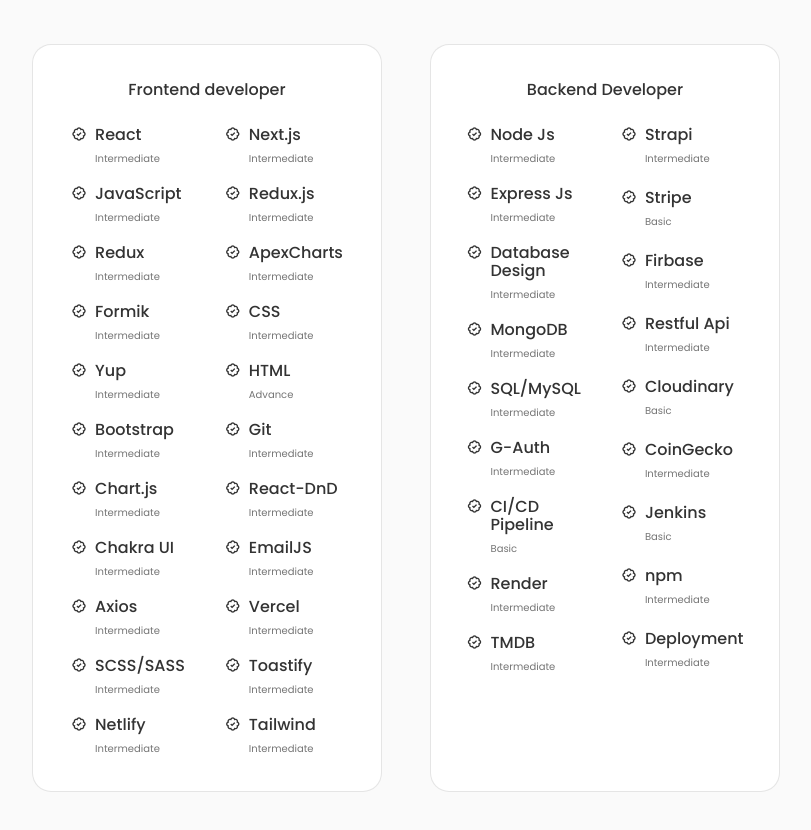
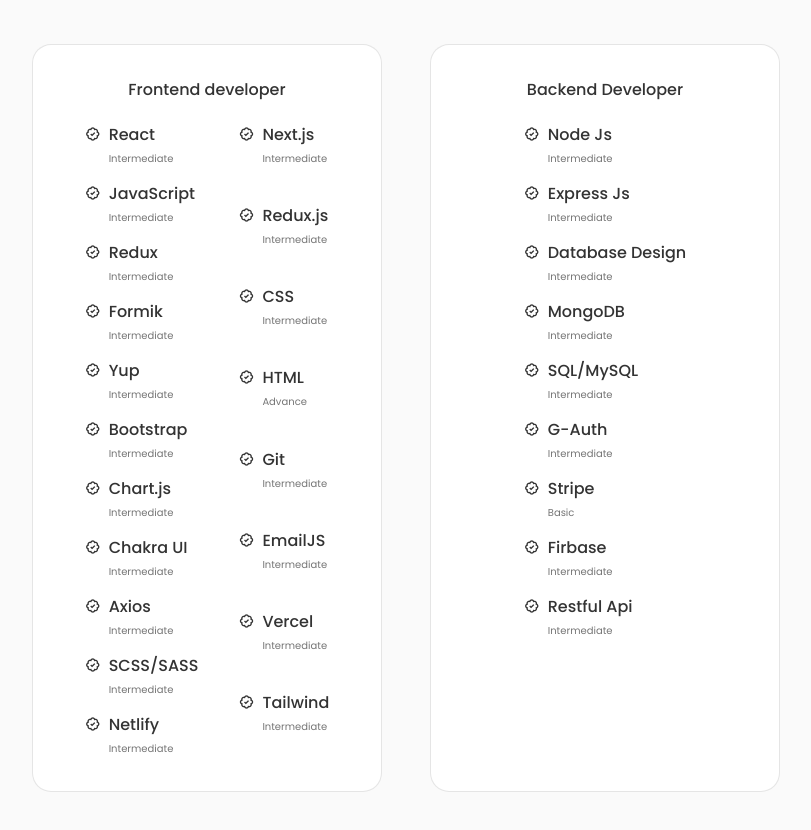
Before and after one commit to ali-hamza-jutt/alihamzas-portfolio, a React (Create React App) app: page / in a window 1280 px wide. Shown: the part 1840-2670 px from the top of the page, without its empty margins (234-1045 px from the left). Built offline with nearby package versions, Linux system fonts and the light colour scheme.

Commit message:
Update Skills Section

```diff
--- a/src/components/Skills/BackEnd.jsx
+++ b/src/components/Skills/BackEnd.jsx
@@ -53,41 +53,41 @@
             </div>
           </div>
 
-          <div className="skills__data">
+          {/* <div className="skills__data">
             <i className="bx bx-badge-check"></i>
             <div>
               <h3 className="skills__name">CI/CD Pipeline</h3>
               <span className="skills__level">Basic</span>
             </div>
-          </div>
+          </div> */}
 
-          <div className="skills__data">
+          {/* <div className="skills__data">
             <i className="bx bx-badge-check"></i>
             <div>
               <h3 className="skills__name">Render</h3>
               <span className="skills__level">Intermediate</span>
             </div>
-          </div>
+          </div> */}
 
-          <div className="skills__data">
+          {/* <div className="skills__data">
             <i className="bx bx-badge-check"></i>
             <div>
               <h3 className="skills__name">TMDB</h3>
               <span className="skills__level">Intermediate</span>
             </div>
           </div>
-        </div>
+        </div> */}
 
         {/* second line started */}
 
-        <div className="skills__group">
+        {/* <div className="skills__group">
           <div className="skills__data">
             <i className="bx bx-badge-check"></i>
             <div>
               <h3 className="skills__name">Strapi</h3>
               <span className="skills__level">Intermediate</span>
             </div>
-          </div>
+          </div> */}
 
           <div className="skills__data">
             <i className="bx bx-badge-check"></i>
@@ -111,22 +111,22 @@
               <span className="skills__level">Intermediate</span>
             </div>
           </div>
-          <div className="skills__data">
+          {/* <div className="skills__data">
             <i className="bx bx-badge-check"></i>
             <div>
               <h3 className="skills__name">Cloudinary </h3>
               <span className="skills__level">Basic</span>
             </div>
-          </div>
+          </div> */}
 
-          <div className="skills__data">
+          {/* <div className="skills__data">
             <i className="bx bx-badge-check"></i>
             <div>
               <h3 className="skills__name">CoinGecko</h3>
               <span className="skills__level">Intermediate</span>
             </div>
-          </div>
-
+          </div> */}
+{/*
           <div className="skills__data">
             <i className="bx bx-badge-check"></i>
             <div>
@@ -141,14 +141,14 @@
               <h3 className="skills__name">npm</h3>
               <span className="skills__level">Intermediate</span>
             </div>
-          </div>
-          <div className="skills__data">
+          </div> */}
+          {/* <div className="skills__data">
             <i className="bx bx-badge-check"></i>
             <div>
               <h3 className="skills__name">Deployment</h3>
               <span className="skills__level">Intermediate</span>
             </div>
-          </div>
+          </div> */}
         </div>
       </div>
     </div>
--- a/src/components/Skills/FrontEnd.jsx
+++ b/src/components/Skills/FrontEnd.jsx
@@ -115,13 +115,13 @@
             </div>
           </div>
 
-          <div className="skills__data">
+          {/* <div className="skills__data">
             <i className="bx bx-badge-check"></i>
             <div>
               <h3 className="skills__name">ApexCharts</h3>
               <span className="skills__level">Intermediate</span>
             </div>
-          </div>
+          </div> */}
           <div className="skills__data">
             <i className="bx bx-badge-check"></i>
             <div>
@@ -146,13 +146,13 @@
               <span className="skills__level">Intermediate</span>
             </div>
           </div>
-          <div className="skills__data">
+          {/* <div className="skills__data">
             <i className="bx bx-badge-check"></i>
             <div>
               <h3 className="skills__name">React-DnD</h3>
               <span className="skills__level">Intermediate</span>
             </div>
-          </div>
+          </div> */}
 
           <div className="skills__data">
             <i className="bx bx-badge-check"></i>
@@ -170,13 +170,13 @@
             </div>
           </div>
 
-          <div className="skills__data">
+          {/* <div className="skills__data">
             <i className="bx bx-badge-check"></i>
             <div>
               <h3 className="skills__name">Toastify</h3>
               <span className="skills__level">Intermediate</span>
             </div>
-          </div>
+          </div> */}
 
           <div className="skills__data">
             <i className="bx bx-badge-check"></i>
```
